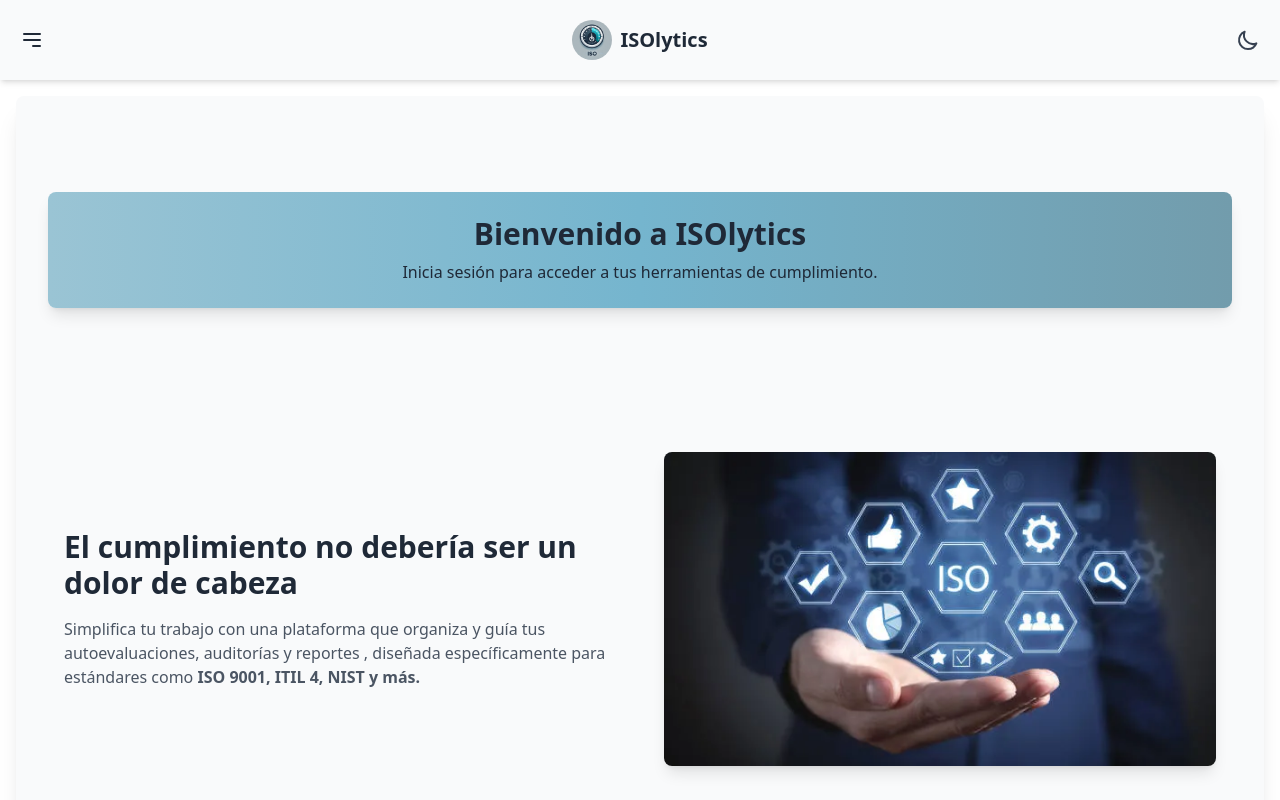
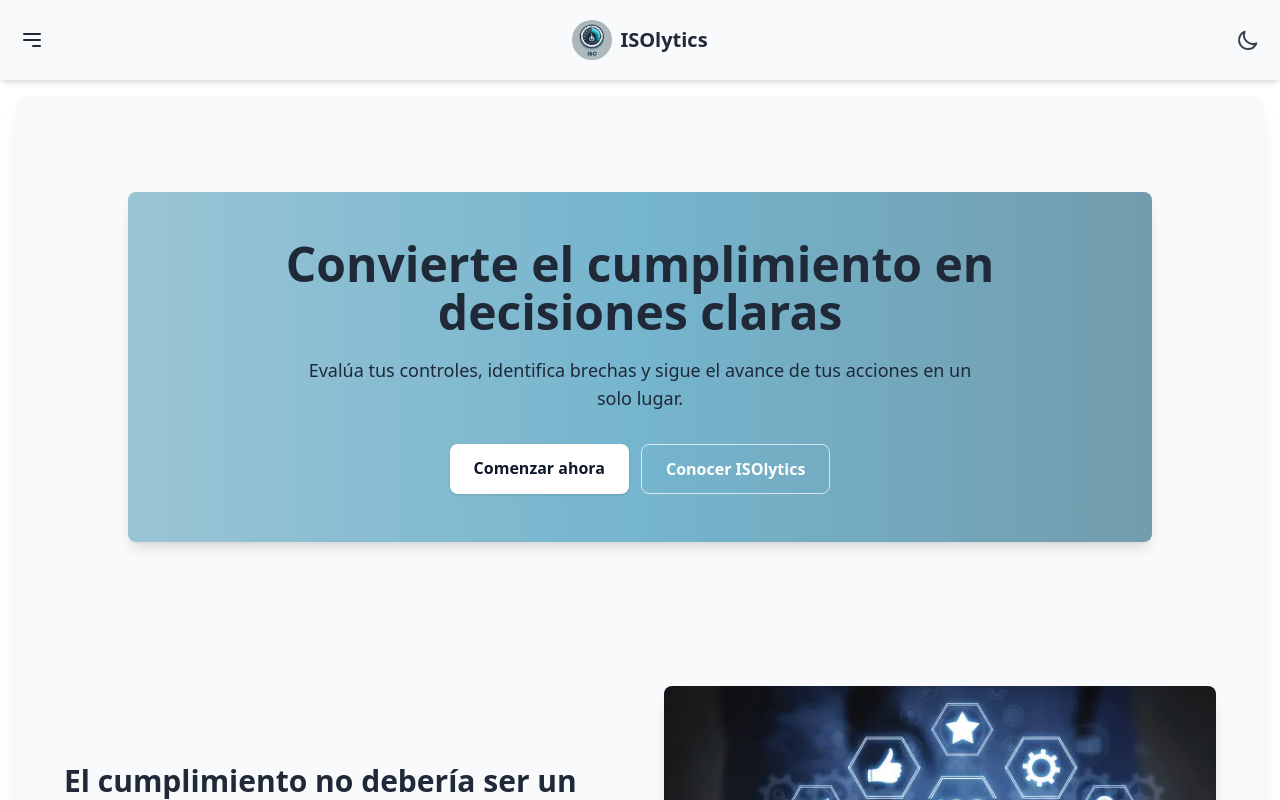
Before and after one commit to AlejoBI/IT-project-1, a React (Vite) app in the folder FRONTEND/: page / in a window 1280 px wide. Shown: the top 800 px of the page. Built offline with nearby package versions, Linux system fonts and the light colour scheme; no server answers.

Commit message:
feat(frontend): clarify ISOlytics home value proposition

```diff
--- a/FRONTEND/src/presentation/components/home/WelcomeBanner.tsx
+++ b/FRONTEND/src/presentation/components/home/WelcomeBanner.tsx
@@ -1,4 +1,5 @@
 import React from "react";
+import { Link } from "react-router-dom";
 import {
   LIGHT_MODE_COLORS,
   DARK_MODE_COLORS,
@@ -22,25 +23,40 @@ const WelcomeBanner = ({
         ${ANIMATION_TIMINGS.TRANSITION_DURATION}`}
     >
       <div
-        className={`rounded-lg p-6 shadow-lg text-white text-center
+        className={`mx-auto max-w-5xl rounded-lg p-8 text-center text-white shadow-lg sm:p-12
         ${GRADIENTS.WELCOME_BANNER} ${DARK_GRADIENTS.WELCOME_BANNER}`}
       >
         <h1
-          className={`text-3xl font-bold ${LIGHT_MODE_COLORS.TEXT_PRIMARY} ${DARK_MODE_COLORS.TEXT_PRIMARY}`}
+          className={`text-3xl font-bold sm:text-5xl ${LIGHT_MODE_COLORS.TEXT_PRIMARY} ${DARK_MODE_COLORS.TEXT_PRIMARY}`}
         >
-          Bienvenido a ISOlytics
+          Convierte el cumplimiento en decisiones claras
         </h1>
-        <p className={`mt-2 ${LIGHT_MODE_COLORS.TEXT_PRIMARY} ${DARK_MODE_COLORS.TEXT_PRIMARY}`}>
+        <p
+          className={`mx-auto mt-5 max-w-2xl text-base leading-7 sm:text-lg ${LIGHT_MODE_COLORS.TEXT_PRIMARY} ${DARK_MODE_COLORS.TEXT_PRIMARY}`}
+        >
           {isAuthenticated ? (
             <>
               Hola, <strong>{user || "Usuario"}</strong>! Continúa trabajando en tu cumplimiento
               normativo.
-              <br />
             </>
           ) : (
-            "Inicia sesión para acceder a tus herramientas de cumplimiento."
+            "Evalúa tus controles, identifica brechas y sigue el avance de tus acciones en un solo lugar."
           )}
         </p>
+        <div className="mt-8 flex flex-col justify-center gap-3 sm:flex-row">
+          <Link
+            to={isAuthenticated ? "/self-assessments" : "/login"}
+            className="rounded-lg bg-white px-6 py-3 font-semibold text-slate-900 shadow transition hover:bg-slate-100 focus:outline-none focus:ring-2 focus:ring-white focus:ring-offset-2 focus:ring-offset-slate-700"
+          >
+            {isAuthenticated ? "Continuar evaluación" : "Comenzar ahora"}
+          </Link>
+          <Link
+            to="/about"
+            className="rounded-lg border border-white/70 px-6 py-3 font-semibold text-white transition hover:bg-white/10 focus:outline-none focus:ring-2 focus:ring-white focus:ring-offset-2 focus:ring-offset-slate-700"
+          >
+            Conocer ISOlytics
+          </Link>
+        </div>
       </div>
     </section>
   );
```
Also changed, not shown: 1 other file (tests, documents, lock files or other folders).
